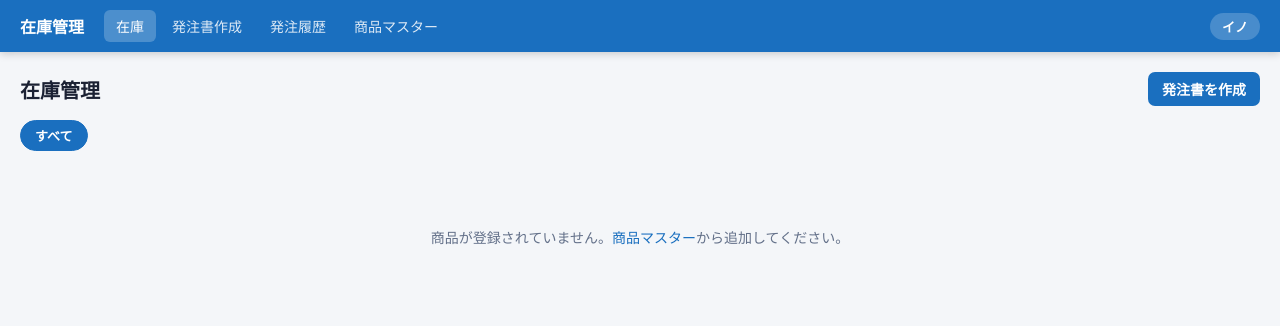
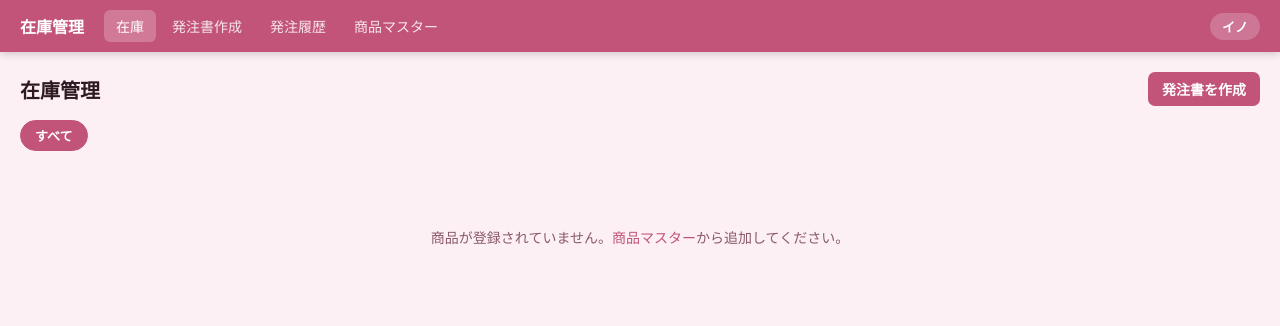
Before and after one commit to inoinomata-sys/zaiko, a Flask app: page / in a window 1280 px wide. Shown: the top 326 px of the page. Run offline with Flask 3, Linux system fonts and the light colour scheme; data that the repository does not hold is empty; some libraries are stand-ins or nearby versions.

Commit message:
全体のカラーテーマをピンクに変更
- アクセントカラー #1a6fbf → #c2547a（ローズピンク）
- 背景色を薄ピンク（#fdf0f4）に変更
- PWAアイコン・テーマカラーも更新

Co-Authored-By: Claude Sonnet 4.6 <noreply@anthropic.com>

```diff
--- a/templates/base.html
+++ b/templates/base.html
@@ -5,20 +5,20 @@
 <meta name="viewport" content="width=device-width, initial-scale=1">
 <title>{% block title %}在庫・発注管理{% endblock %} — イノ</title>
 <link rel="manifest" href="/static/manifest.json">
-<meta name="theme-color" content="#1a6fbf">
+<meta name="theme-color" content="#c2547a">
 <meta name="apple-mobile-web-app-capable" content="yes">
 <meta name="apple-mobile-web-app-status-bar-style" content="default">
 <meta name="apple-mobile-web-app-title" content="在庫管理">
 <link rel="apple-touch-icon" href="/static/icons/icon-192.png">
 <style>
 :root {
-  --bg: #f4f6f9;
+  --bg: #fdf0f4;
   --surface: #fff;
-  --border: #dde3eb;
-  --fg: #1b2133;
-  --fg2: #637089;
-  --acc: #1a6fbf;
-  --acc-h: #155ca0;
+  --border: #f0d5de;
+  --fg: #2d1a22;
+  --fg2: #8a5a6a;
+  --acc: #c2547a;
+  --acc-h: #a83f63;
   --ok: #1a9e5a;
   --warn: #d4820a;
   --danger: #c0392b;
--- a/templates/print.html
+++ b/templates/print.html
@@ -12,7 +12,7 @@ body {
   color: #111;
 }
 .screen-header {
-  background: #1a6fbf; color: #fff;
+  background: #c2547a; color: #fff;
   padding: 12px 20px; border-radius: 8px 8px 0 0;
   display: flex; align-items: center; justify-content: space-between;
 }
@@ -24,8 +24,8 @@ body {
 }
 .btn-row { display: flex; gap: 10px; padding: 12px 0 16px; justify-content: flex-end; }
 .btn { padding: 8px 18px; border-radius: 7px; border: none; font-family: inherit; font-size: 14px; font-weight: 600; cursor: pointer; }
-.btn-print { background: #1a6fbf; color: #fff; }
-.btn-back  { background: transparent; color: #1a6fbf; border: 1px solid #1a6fbf; }
+.btn-print { background: #c2547a; color: #fff; }
+.btn-back  { background: transparent; color: #c2547a; border: 1px solid #c2547a; }
 .order-summary { margin-bottom: 12px; font-size: 13px; color: #555; }
 
 /* 発注書ヘッダー */
```
Also changed, not shown: static/icons/icon-192.png, static/icons/icon-512.png, static/manifest.json.
